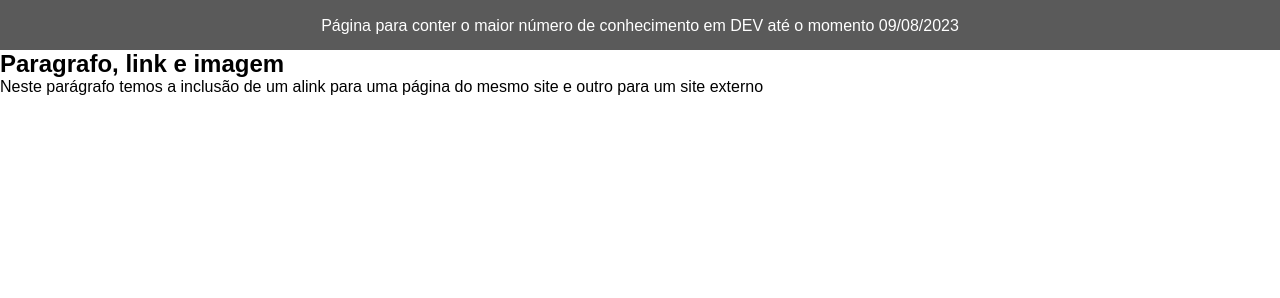
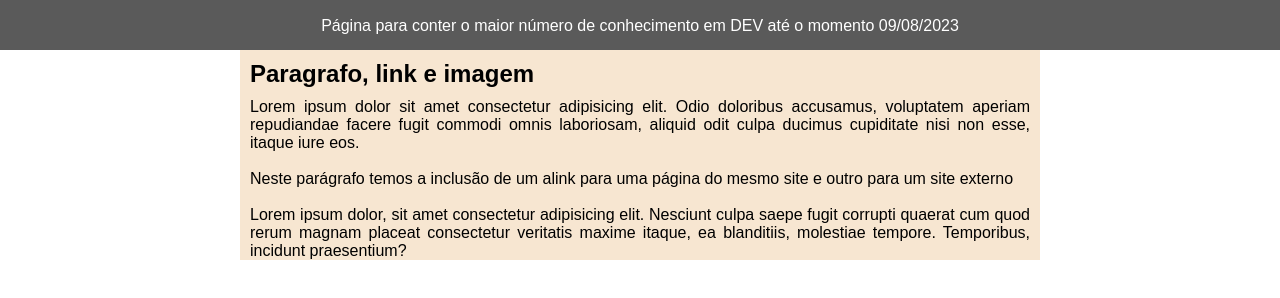
Before and after one commit to SadaoM/pratica, a plain HTML site: page exercicio_01/index.html in a window 1280 px wide. Shown: the part 60-358 px from the top of the page. Drawn offline with Linux system fonts and the light colour scheme.

Commit message:
criei a segunda página

```diff
--- a/exercicio_01/index.html
+++ b/exercicio_01/index.html
@@ -3,30 +3,8 @@
 <head>
     <meta charset="UTF-8">
     <meta name="viewport" content="width=device-width, initial-scale=1.0">
-    <style>
-        *{
-            margin: 0px;
-            padding: 0px;
-        }
-        body {
-            font-family: Arial, Helvetica, sans-serif;
-        }
-        header{
-            background-color: rgb(90, 90, 90);
-            text-align: center;
-            color: white;
-        }
-        header > h1 {
-            padding-top: 20px;
-            margin-bottom: 20px;
-            color: rgb(249, 130, 32);
+    <link rel="stylesheet" href="style.css">
 
-        }
-        header > p {
-            padding-bottom: 15px;
-        }
-
-    </style>
     <title>Pratica 01</title>
 </head>
 <body>
@@ -38,7 +16,9 @@
 
     <main>
         <h2>Paragrafo, link e imagem</h2>
-        <p>Neste parágrafo temos a inclusão de um alink para uma página do mesmo site e outro para um site externo</p>
+        <p>Lorem ipsum dolor sit amet consectetur adipisicing elit. Odio doloribus accusamus, voluptatem aperiam repudiandae facere fugit commodi omnis laboriosam, aliquid odit culpa ducimus cupiditate nisi non esse, itaque iure eos.</p><br>
+        <p>Neste parágrafo temos a inclusão de um alink para uma página do mesmo site e outro para um site externo</p><br>
+        <p>Lorem ipsum dolor, sit amet consectetur adipisicing elit. Nesciunt culpa saepe fugit corrupti quaerat cum quod rerum magnam placeat consectetur veritatis maxime itaque, ea blanditiis, molestiae tempore. Temporibus, incidunt praesentium?</p>
     </main>
 
 </body>
--- /dev/null
+++ b/exercicio_01/style.css
@@ -0,0 +1,37 @@
+@charset "UTF-8";
+
+*{
+    margin: 0px;
+    padding: 0px;
+}
+body {
+    font-family: Arial, Helvetica, sans-serif;
+}
+header{
+    background-color: rgb(90, 90, 90);
+    text-align: center;
+    color: white;
+}
+header > h1 {
+    padding-top: 20px;
+    margin-bottom: 20px;
+    color: rgb(249, 130, 32);
+
+}
+header > p {
+    padding-bottom: 15px;
+}
+main{
+    min-width: 280px;
+    max-width: 800px;
+    background-color: rgb(247, 230, 209);
+    margin: auto;
+}
+main > h2 {
+    padding: 10px;
+}
+main > p {
+    padding-left: 10px;
+    padding-right: 10px;
+    text-align: justify;
+}
```
Also changed, not shown: exercicio_01/segunda_pagina.html (added, +17 -0 lines).
